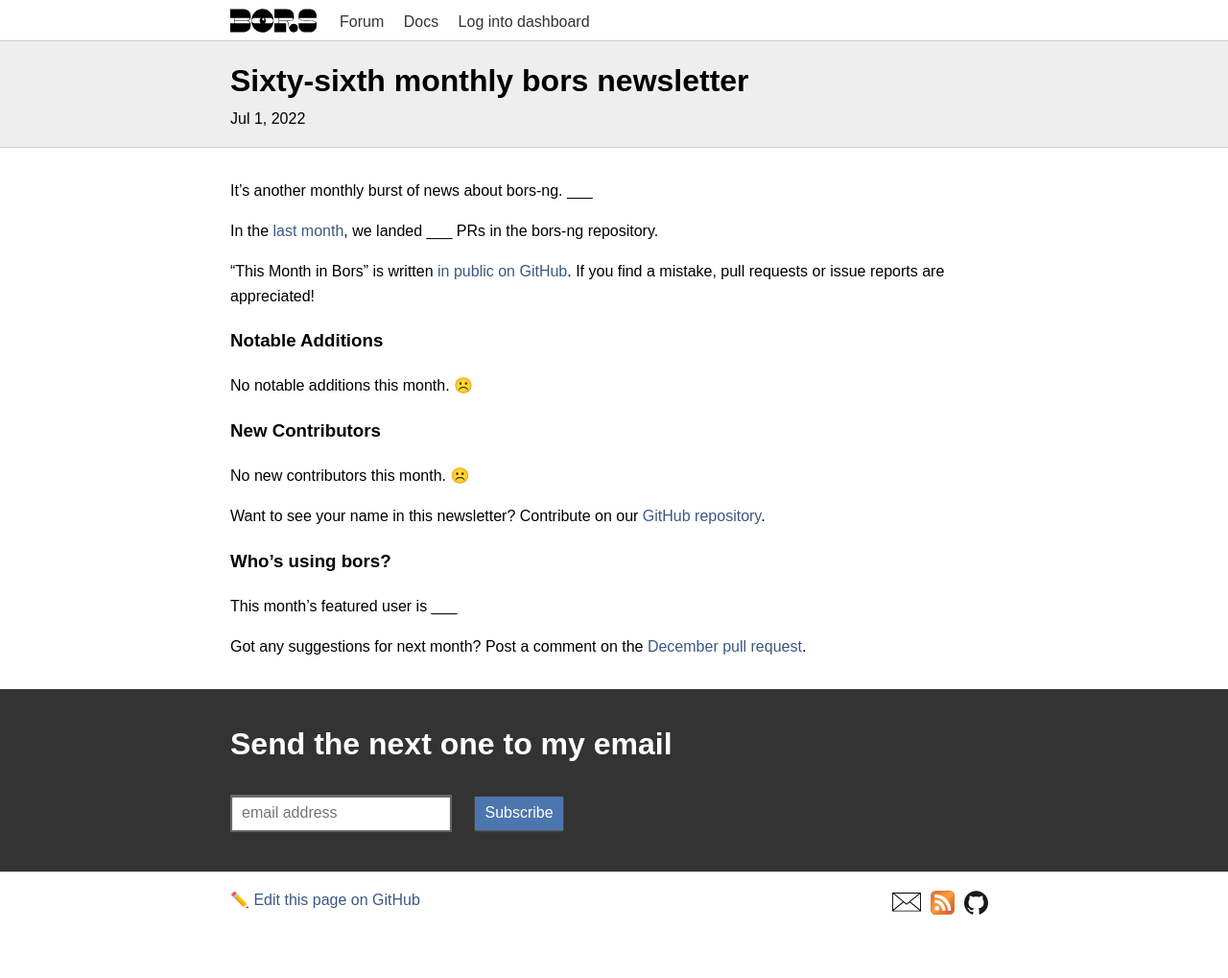
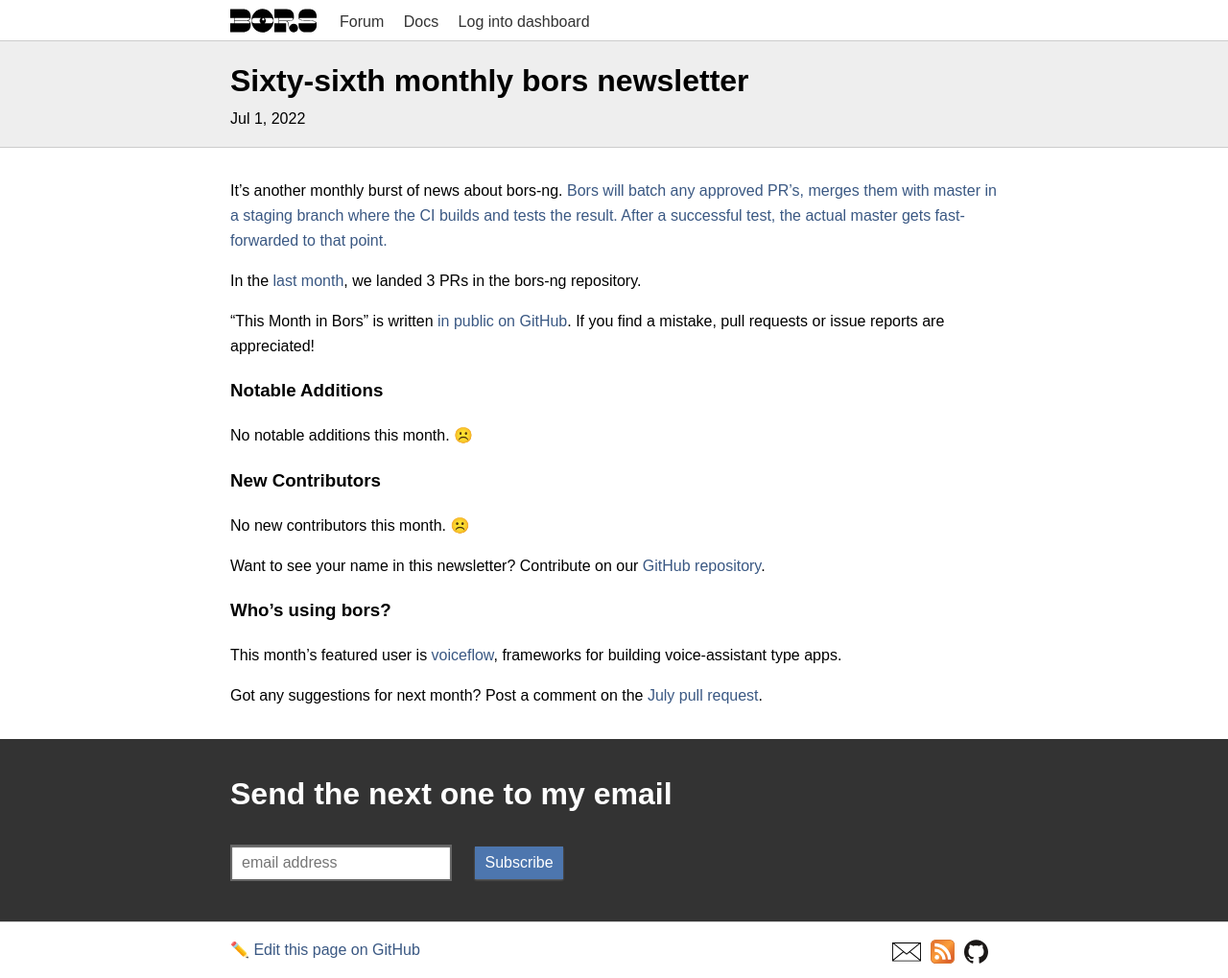
Before and after one commit to bors-ng/bors-ng.github.io, a Jekyll site: the page built from _posts/2022-07-01-tmib-66.md, in a window 1280 px wide. Shown: the whole page at 96% size. Built offline with Jekyll 4.4.1, drawn with Linux system fonts in a browser that asks for light colours; before the commit the page ends 967 px from its top, so only the background shows below that.

Commit message:
Featured user and notes

```diff
--- a/_posts/2022-07-01-tmib-66.md
+++ b/_posts/2022-07-01-tmib-66.md
@@ -2,14 +2,14 @@
 layout:     post
 title:      Sixty-sixth monthly bors newsletter
 date:       2022-07-01 00:00:00
-summary:    This June, ___
+summary:    This June, no notable changes were landed
 categories: newsletter
 ---
 
-It's another monthly burst of news about bors-ng. ___
+It's another monthly burst of news about bors-ng. [Bors will batch any approved PR's, merges them with master in a staging branch where the CI builds and tests the result. After a successful test, the actual master gets fast-forwarded to that point.](https://github.com/Mailu/Mailu/blob/master/docs/contributors/environment.rst)
 
 In the [last month](https://github.com/bors-ng/bors-ng/pulls?q=is%3Apr+is%3Amerged+closed%3A2022-06-01..2022-06-30),
-we landed ___ PRs in the bors-ng repository.
+we landed 3 PRs in the bors-ng repository.
 
 "This Month in Bors" is written [in public on GitHub][GitHub for TMiB].
 If you find a mistake, pull requests or issue reports are appreciated!
@@ -31,7 +31,7 @@ Want to see your name in this newsletter? Contribute on our [GitHub repository](
 
 ### Who's using bors?
 
-This month's featured user is ___
+This month's featured user is [voiceflow](https://github.com/voiceflow/libs), frameworks for building voice-assistant type apps.
 
 Got any suggestions for next month?
-Post a comment on the [December pull request](https://github.com/bors-ng/bors-ng.github.io/pull/___).
+Post a comment on the [July pull request](https://github.com/bors-ng/bors-ng.github.io/pull/___).
```
